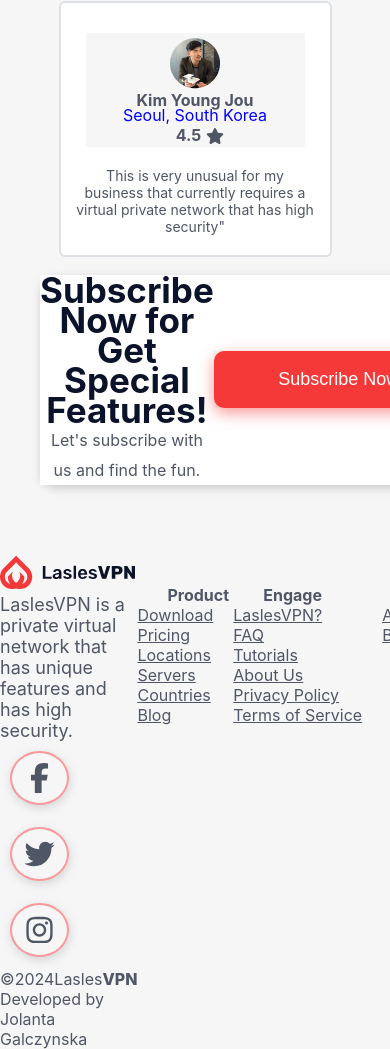
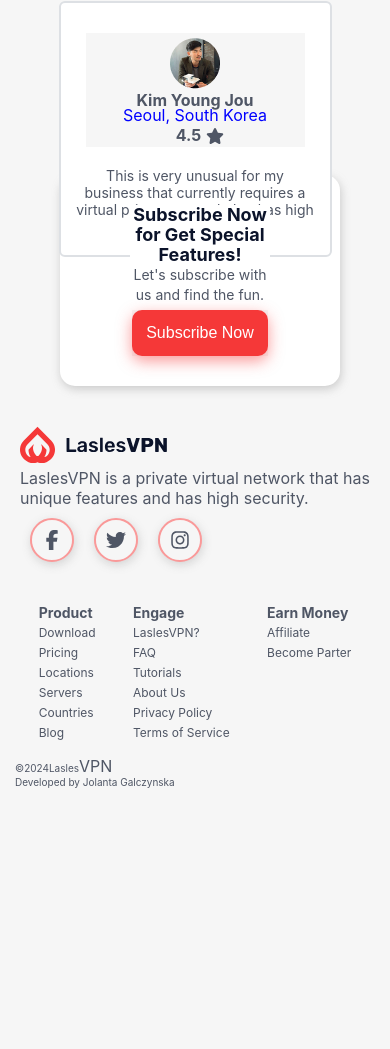
Before and after one commit to Jolanta27/LandingPage-LaslesVPN, a React (Create React App) app: page / in a window 390 px wide. Shown: the part 3521-4570 px from the top of the page. After the commit the page ends 4309 px from the top, so only its background shows below. Built offline with nearby package versions, Linux system fonts and the light colour scheme.

Commit message:
added responsiveness to footer section

```diff
--- a/src/components/Footer.jsx
+++ b/src/components/Footer.jsx
@@ -47,6 +47,7 @@
                     </div>
                 </div>
             </div>
+            <div className='footer-content'>
             <div className='footer-boxes'>
                 <div>
                 <img src={logo} alt="logo" />
@@ -56,11 +57,7 @@
                 <FontAwesomeIcon icon={faFacebookF} className='brand-font'/>
                 <FontAwesomeIcon icon={faTwitter} className='brand-font'/>
                 <FontAwesomeIcon icon={faInstagram} className='brand-font'/>
-                <p>©{currentYear}Lasles<span>VPN</span></p>
-                <p>
-                    Developed by Jolanta  Galczynska
-                </p>
-                </div>
+              </div>
             <div className='footer-links'>
             <div className='links-1 left-links'>
                 <h4>
@@ -99,6 +96,13 @@
                 </ul>
                 </div>
                 </div>
+                </div>
+                <div className='footer-info'>
+                <p className='footer-text'>©{currentYear}Lasles<span>VPN</span></p>
+                <p className='footer-text'>
+                    Developed by Jolanta  Galczynska
+                </p>
+                </div>
             </div>
         </footer>
     )
--- a/src/components/styles/Footer.css
+++ b/src/components/styles/Footer.css
@@ -1,12 +1,6 @@
+
 footer {
-    margin: 50px 0 20px 0;
-    padding: 20px 0;
-}
-.footer-boxes {
-    padding: 0;
-    margin: 30px 0;
-    display: flex;
-    justify-content: space-around;
+    margin: 10px auto 20px auto;
 }
 .subscription {
     background-color: white;
@@ -15,6 +9,7 @@
     border-radius: 15px;
     justify-content: space-around;
     margin: 40px;
+    padding: 30px 0;
     box-shadow: 1px 3px 10px rgba(136,136,136,.4);
 }
 .subscription-text {
@@ -27,17 +22,13 @@
     background-color: inherit;
 }
 .subscription h4 {
-    font-size: 35px;
     color: #0B132A;
 }
-.subscription div:nth-child(2) button{
+.subscription div:nth-child(2) button {
     background-color: #f53838;
     border-style: none;
     border-radius: 10px;
-    width: 250px;
-    padding: 18px 0;
     color: white;
-    font-size: 18px;
     font-weight: 500;
     box-shadow: 0px 5px 15px #f5383883;
     cursor: pointer;
@@ -45,55 +36,114 @@
 .subscription div:nth-child(2) button:hover {
     padding: 20px;
 }
-footer div.footer-boxes:nth-child(2) p:first-of-type{
-    font-size: 18px;
-    margin-top: 0;
-}
-footer div.footer-boxes:nth-child(2) p:nth-of-type(2){
-    font-size: 16px;
-}
 footer div.footer-boxes:nth-child(2) p:nth-of-type(2) span {
     font-weight: 800;
 }
-.footer-logos p:nth-of-type(3) {
-    font-size: 12px;
-}
- .footer-links {
+.footer-links {
     display: flex;
-    justify-content: space-around;
+    justify-content: space-around;;
     margin-top: 30px;
 }
-.left-links, .middle-links, .right-links {
-    display: flex;
-    flex-direction: column;
-}
-
 .brand-font {
-    width: 35px;
-    height: 30px;
     border: 2px solid #fa9999;
     color: #F53838;
     border-radius: 50%;
+    cursor: pointer;
     padding: 10px;
     margin: 10px;
-    cursor: pointer;
     box-shadow: 1px 3px 10px rgba(136,136,136,.3);
 }
 .brand-font:hover {
     padding: 13px;
 }
-.links-1 ul {
+.custom-list li {
     list-style: none;
-    padding: 0;
-    font-size: 14px;
 }
-.custom-list li {
-    margin-right: 20px;
-    white-space: nowrap;
+.custom-list li a {
+    text-decoration: none;
+    font-size: 16px;
 }
 .custom-list li a:hover {
     color: #F53838;
 }
-.links-1 h4 {
-    margin-left: 30px;
+@media (max-width: 768px){
+    .footer-boxes {
+        margin: 0 20px;
+    }
+    .subscription {
+        flex-direction: column;
+        width: 80%;
+    }
+    .subscription .subscription-text h4 {
+        font-size: 18px;
+        line-height: 20px;
+    }
+    .subscription .subscription-text p {
+        font-size: 14px;
+        line-height: 20px;
+        margin-bottom: 5px;
+    }
+    .subscription div:nth-child(2) button {
+        padding: 14px;
+    }
+
+    footer div.footer-boxes:nth-child(2) p:first-of-type{
+      font-size: 16px;
+      text-align: center;
+      padding: 5px;
+    }
+    .brand-font {
+        width: 20px;
+        height: 20px;
+    }
+    .links-1 h4 {
+        font-size: 14px;
+    }
+    .custom-list li a {
+        font-size: 12px;
+    }
+    .footer-info .footer-text {
+        font-size: 10px;
+    }
+    .footer-info {
+      margin: 15px;
+    }
 }
+@media (min-width: 769px) {
+.footer-boxes {
+    display: block;
+    margin: 30px auto;
+}
+.subscription {
+    padding: 30px 0;
+}
+.subscription h4 {
+    font-size: 35px;
+}
+.subscription div:nth-child(2) button {
+    width: 250px;
+    padding: 18px 0;
+    font-size: 18px;
+}
+.footer-text {
+    font-size: 14px;
+}
+.left-links, .middle-links, .right-links {
+    display: flex;
+    flex-direction: column;
+    margin-left: 40px;
+}
+.brand-font {
+    width: 35px;
+    height: 30px;
+}
+.footer-content {
+    display: flex;
+    flex-wrap: wrap;
+}
+.footer-info {
+    width: 100%;
+    text-align: center;
+}
+
+}
```
